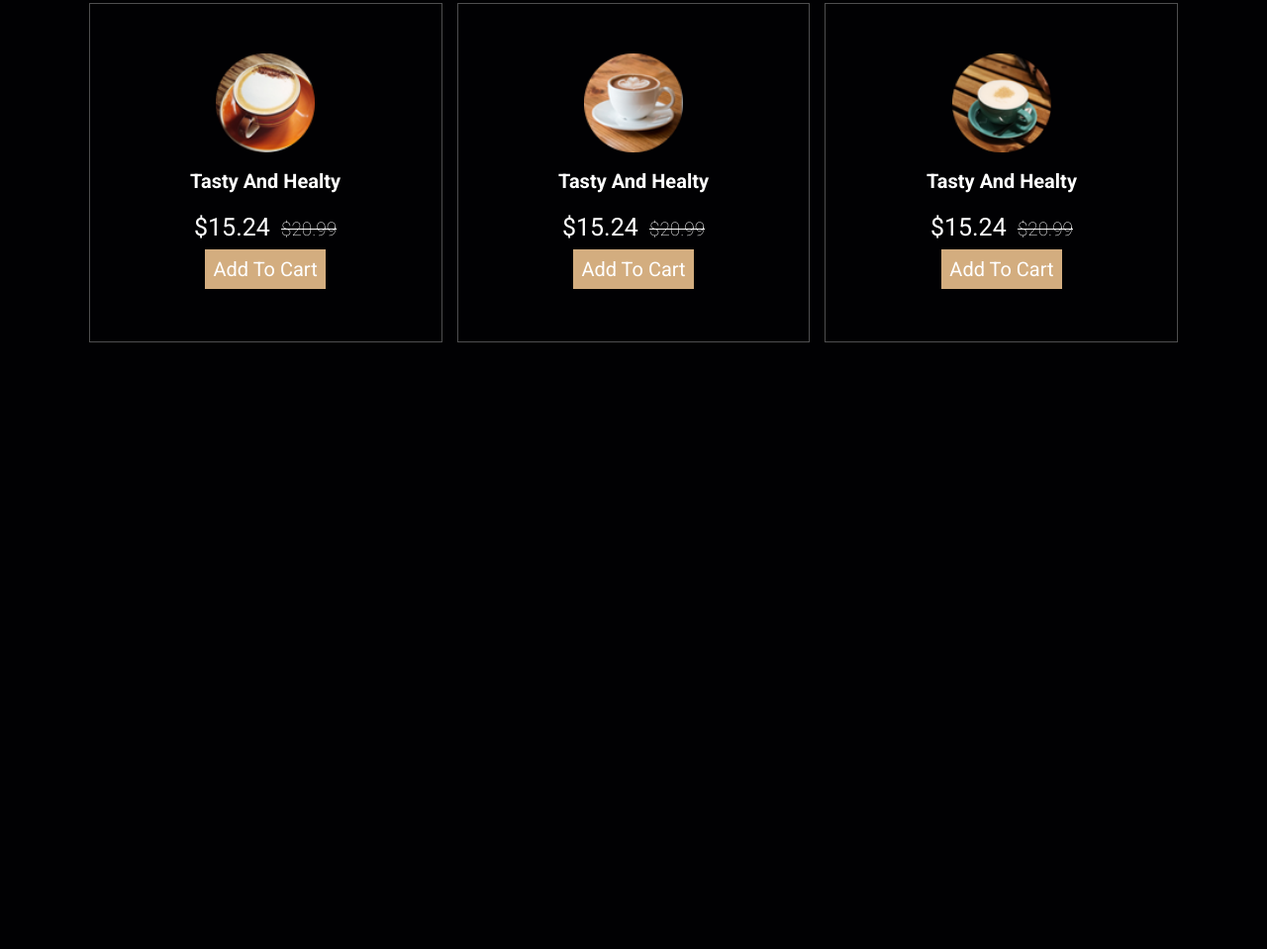
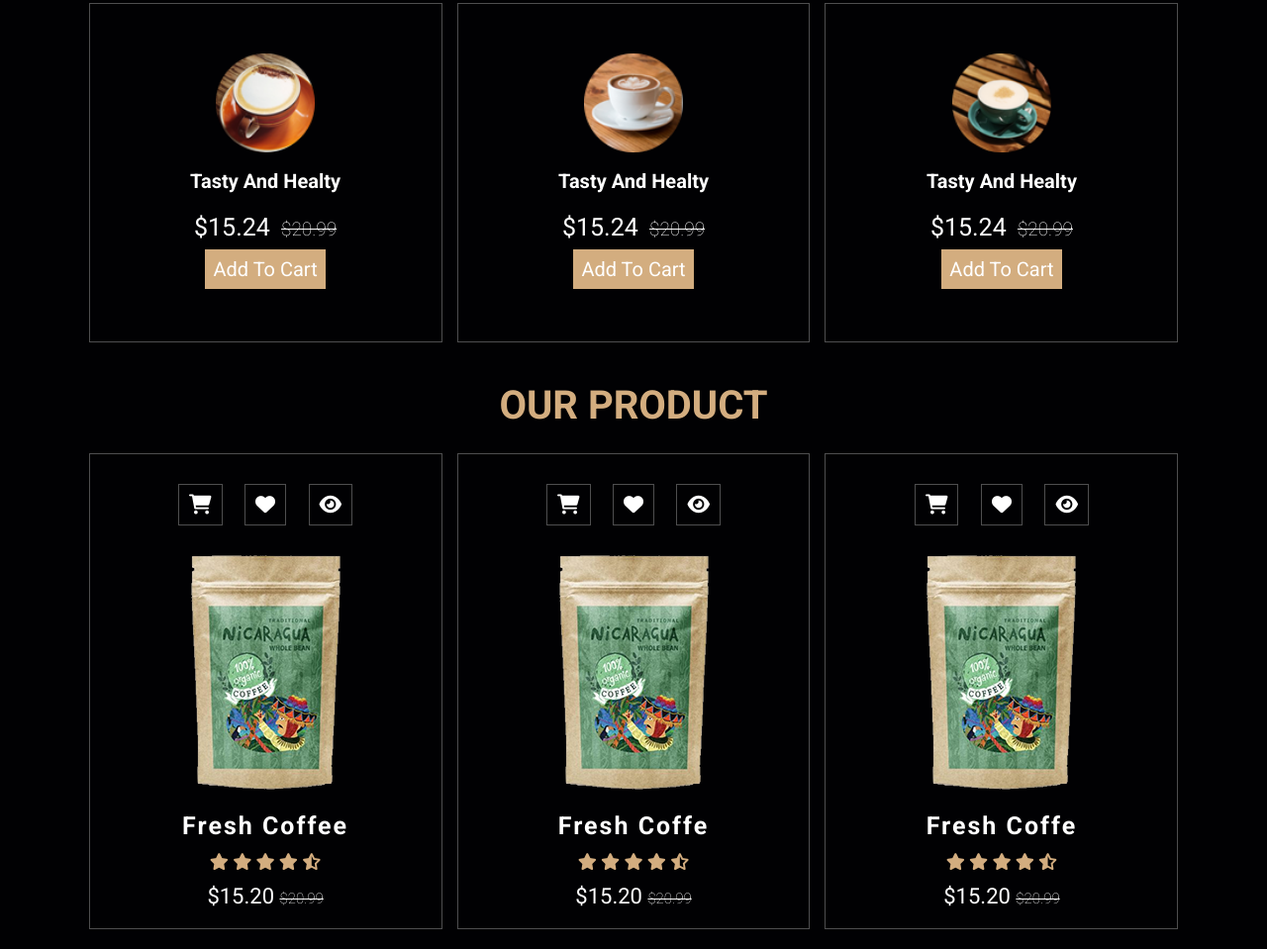
Before and after one commit to gannaosma/CoffeShop, a plain HTML site: page index.html in a window 1280 px wide. Shown: the part 1753-2712 px from the top of the page at 99% size. Before the commit the page ends 2119 px from the top, so only its background shows below. Drawn offline with Linux system fonts and the light colour scheme; a web font is replaced by a local one.

Commit message:
menu done

```diff
--- a/css/style.css
+++ b/css/style.css
@@ -34,7 +34,7 @@ html::-webkit-scrollbar-track{
     background: transparent;
 }
 
-html::-webkit-scrollbar-track{
+html::-webkit-scrollbar-thumb{
     background: #fff;
     border-radius: 5rem;
 }
@@ -314,6 +314,55 @@ section{
 }
 /* menu end */
 
+/* product start */
+.product .box-container{
+    display: grid;
+    grid-template-columns: repeat(auto-fit, minmax(30rem, 1fr));
+    gap: 1.5rem;
+    align-items: center;
+}
+
+.product .box-container .box{
+    border: var(--border);
+    text-align: center;
+    padding: 2rem;
+}
+
+.product .box-container .box .icons div{
+    border: var(--border);
+    margin: 1rem;
+    padding: 1rem;
+    font-size: 2rem;
+}
+
+.product .box-container .box .image{
+    padding: 2rem 0;
+}
+
+.product .box-container .box .content h3{
+    color: #fff;
+    font-size: 2.5rem;
+    letter-spacing: .2rem;
+}
+
+.product .box-container .box .content .stars{
+    color: var(--main-color);
+    font-size: 1.7rem;
+    padding: 1.2rem 0;
+}
+
+.product .box-container .box .content .price{
+    font-size: 2.2rem;
+    color: #fff;
+}
+
+.product .box-container .box .content .price span{
+    text-decoration: line-through;
+    font-weight: 200;
+    font-size: 1.5rem;
+}
+/* product end */
+
 
 
 
--- a/index.html
+++ b/index.html
@@ -149,6 +149,77 @@
     </section>
     <!-- menu end here -->
 
+    <!-- product start here -->
+    <section class="product" id="product">
+        <h3 class="heading">our product</h3>
+        <div class="box-container">
+            <div class="box">
+                <div class="icons">
+                    <div class="fas fa-shopping-cart"></div>
+                    <div class="fas fa-heart"></div>
+                    <div class="fas fa-eye"></div>
+                </div>
+                <div class="image">
+                    <img src="/images/product-1.png" alt="">
+                </div>
+                <div class="content">
+                    <h3>fresh coffee</h3>
+                    <div class="stars">
+                        <div class="fas fa-star"></div>
+                        <div class="fas fa-star"></div>
+                        <div class="fas fa-star"></div>
+                        <div class="fas fa-star"></div>
+                        <div class="fas fa-star-half-alt"></div>
+                    </div>
+                    <div class="price">$15.20 <span> $20.99</span></div>
+                </div>
+            </div>
+            <div class="box">
+                <div class="icons">
+                    <div class="fas fa-shopping-cart"></div>
+                    <div class="fas fa-heart"></div>
+                    <div class="fas fa-eye"></div>
+                </div>
+                <div class="image">
+                    <img src="/images/product-1.png" alt="">
+                </div>
+                <div class="content">
+                    <h3>fresh coffe</h3>
+                    <div class="stars">
+                        <div class="fas fa-star"></div>
+                        <div class="fas fa-star"></div>
+                        <div class="fas fa-star"></div>
+                        <div class="fas fa-star"></div>
+                        <div class="fas fa-star-half-alt"></div>
+                    </div>
+                    <div class="price">$15.20 <span> $20.99</span></div>
+                </div>
+            </div>
+            <div class="box">
+                <div class="icons">
+                    <div class="fas fa-shopping-cart"></div>
+                    <div class="fas fa-heart"></div>
+                    <div class="fas fa-eye"></div>
+                </div>
+                <div class="image">
+                    <img src="/images/product-1.png" alt="">
+                </div>
+                <div class="content">
+                    <h3>fresh coffe</h3>
+                    <div class="stars">
+                        <div class="fas fa-star"></div>
+                        <div class="fas fa-star"></div>
+                        <div class="fas fa-star"></div>
+                        <div class="fas fa-star"></div>
+                        <div class="fas fa-star-half-alt"></div>
+                    </div>
+                    <div class="price">$15.20 <span> $20.99</span></div>
+                </div>
+            </div>
+        </div>
+    </section>
+    <!-- product end here -->
+
 
 
 
```
